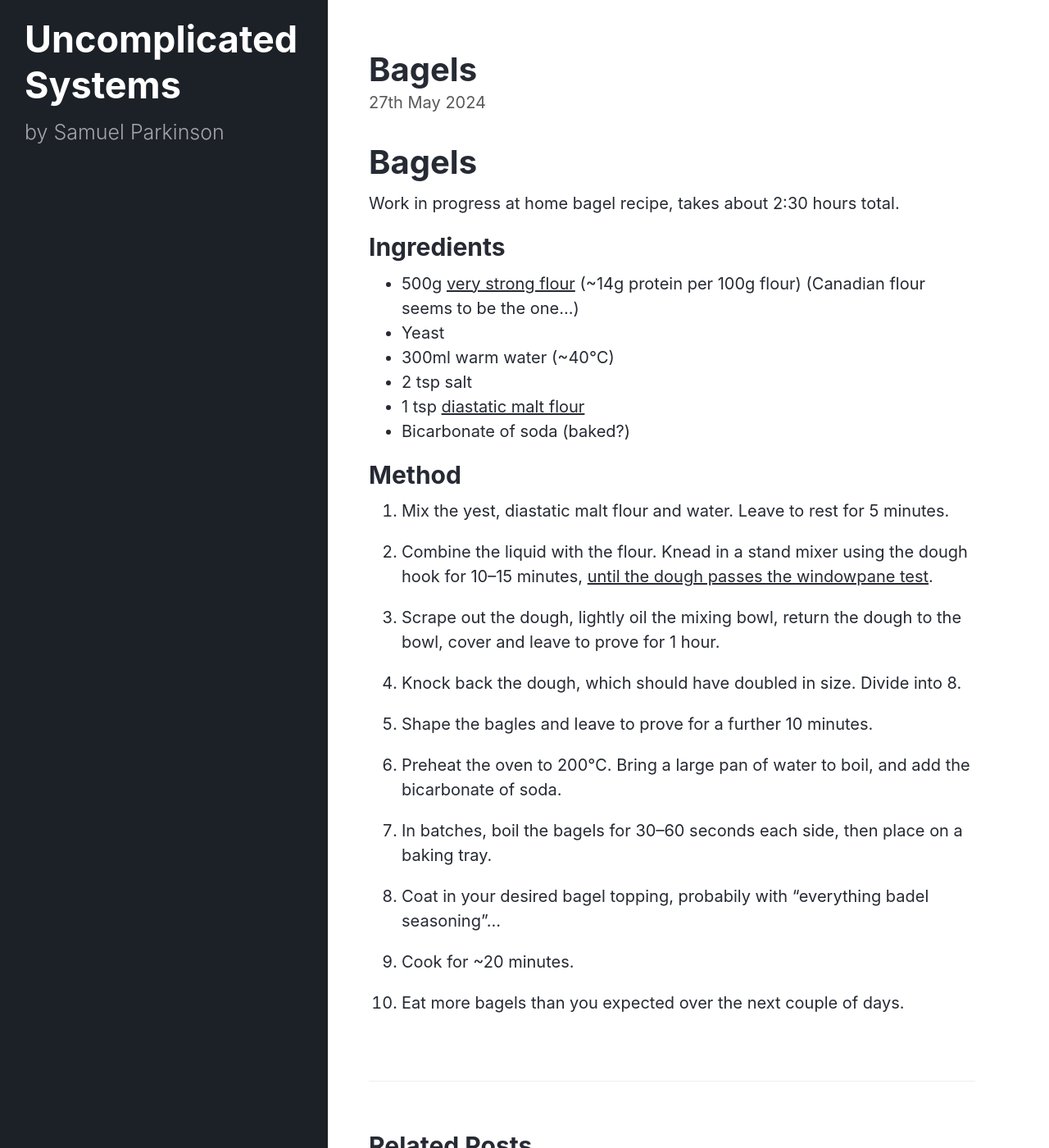
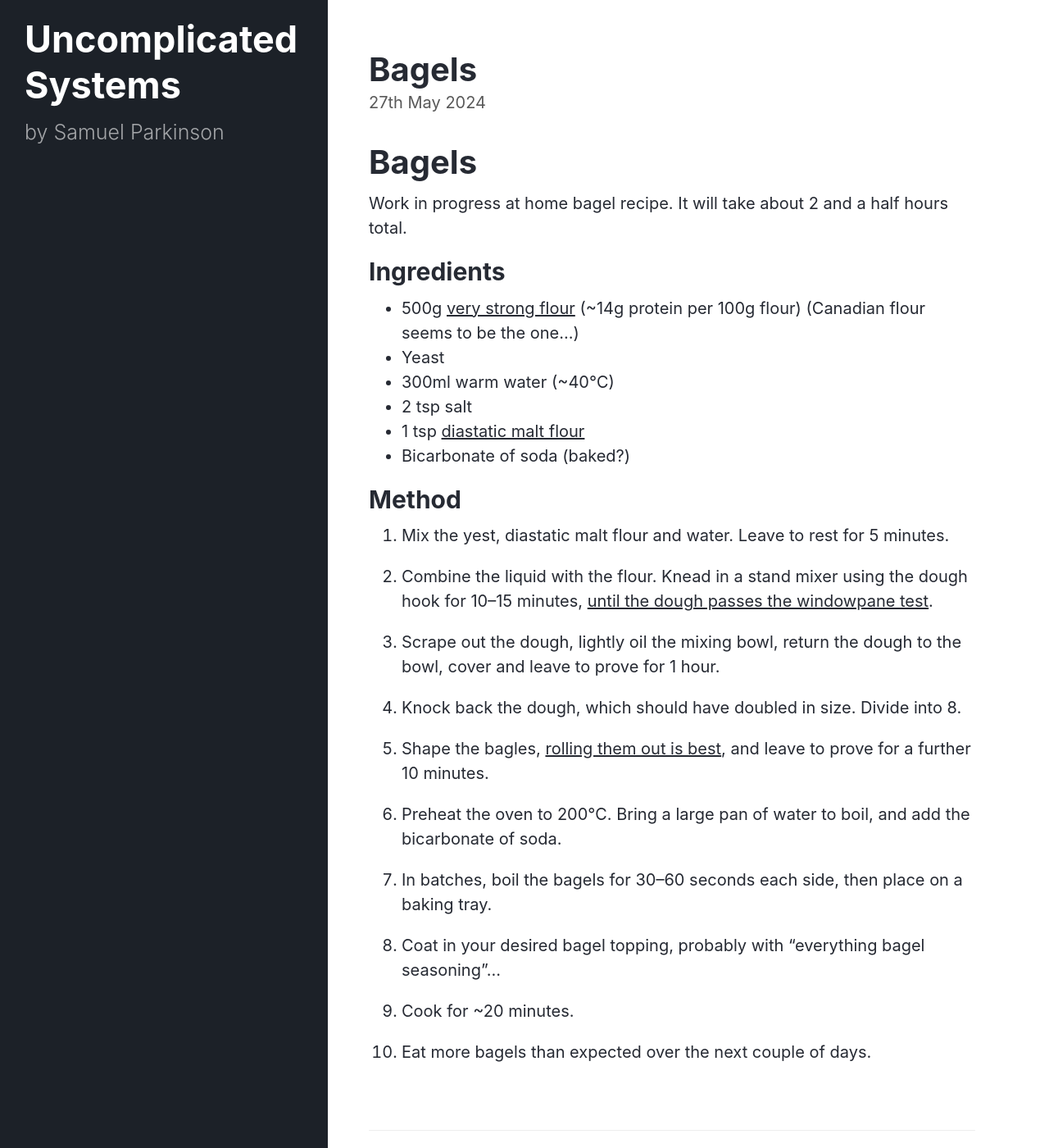
Before and after one commit to sjparkinson/uncomplicated.systems, a Jekyll site: the page built from _posts/2024-05-27-bagels.md, in a window 1280 px wide and 1400 px high. Shown: the whole window at 82% size. Built offline with Jekyll 4.4.1, drawn with Linux system fonts in a browser that asks for light colours.

Commit message:
Update 2024-05-27-bagels.md

```diff
--- a/_posts/2024-05-27-bagels.md
+++ b/_posts/2024-05-27-bagels.md
@@ -1,6 +1,6 @@
 # Bagels
 
-Work in progress at home bagel recipe, takes about 2:30 hours total.
+Work in progress at home bagel recipe. It will take about 2 and a half hours total.
 
 ## Ingredients
 
@@ -21,14 +21,14 @@ Work in progress at home bagel recipe, takes about 2:30 hours total.
 
 4. Knock back the dough, which should have doubled in size. Divide into 8.
 
-5. Shape the bagles and leave to prove for a further 10 minutes.
+5. Shape the bagles, [rolling them out is best](https://www.youtube.com/watch?v=ZxAV3NdW5AU), and leave to prove for a further 10 minutes.
 
 6. Preheat the oven to 200℃. Bring a large pan of water to boil, and add the bicarbonate of soda.
 
 7. In batches, boil the bagels for 30–60 seconds each side, then place on a baking tray.
 
-8. Coat in your desired bagel topping, probabily with "everything badel seasoning"...
+8. Coat in your desired bagel topping, probably with "everything bagel seasoning"...
 
 9. Cook for ~20 minutes.
 
-10. Eat more bagels than you expected over the next couple of days.
+10. Eat more bagels than expected over the next couple of days.
```
